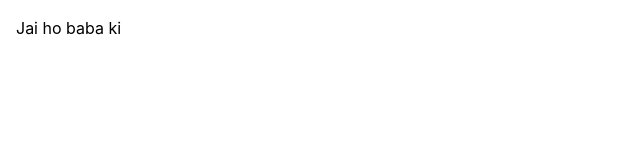
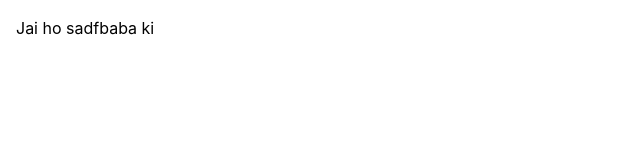
Before and after one commit to cripttion/photoAlbum, a React (Create React App) app in the folder client/: page / in a window 1280 px wide. Shown: the top 160 px of the page, without its empty margins (0-640 px from the left). Built offline with nearby package versions, Linux system fonts and the light colour scheme.

Commit message:
h2 upadate again

```diff
--- a/client/src/App.js
+++ b/client/src/App.js
@@ -3,7 +3,7 @@ import './App.css';
 function App() {
   return (
     <div className="App ml-4 mt-4">
-        <h1>Jai ho baba ki </h1>
+        <h1>Jai ho sadfbaba ki </h1>
     </div>
   );
 }
```
